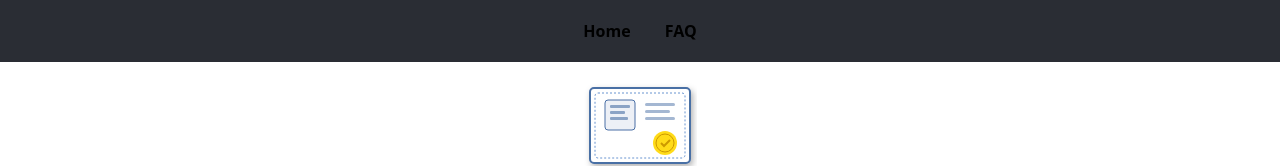
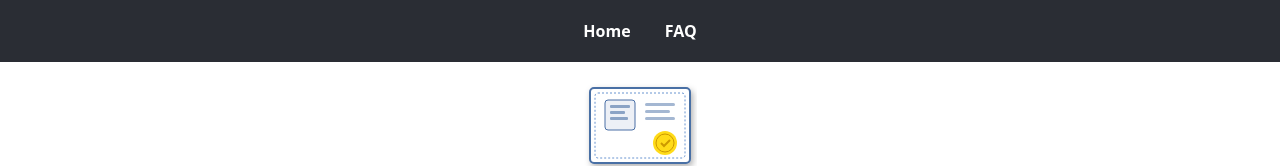
Before and after one commit to evt-eugene/self-signed-cert, a plain HTML site: page view.html in a window 1280 px wide. Shown: the top 166 px of the page. Drawn offline with Linux system fonts and the light colour scheme.

Commit message:
Update view.html

```diff
--- a/view.html
+++ b/view.html
@@ -62,8 +62,8 @@
   <body>
     <header>
       <nav aria-label="Main navigation">
-        <a href="/">Home</a>
-        <a href="/faq.html">FAQ</a>
+        <a href="/" style="color: white">Home</a>
+        <a href="/faq.html" style="color: white">FAQ</a>
       </nav>
     </header>
 
```
